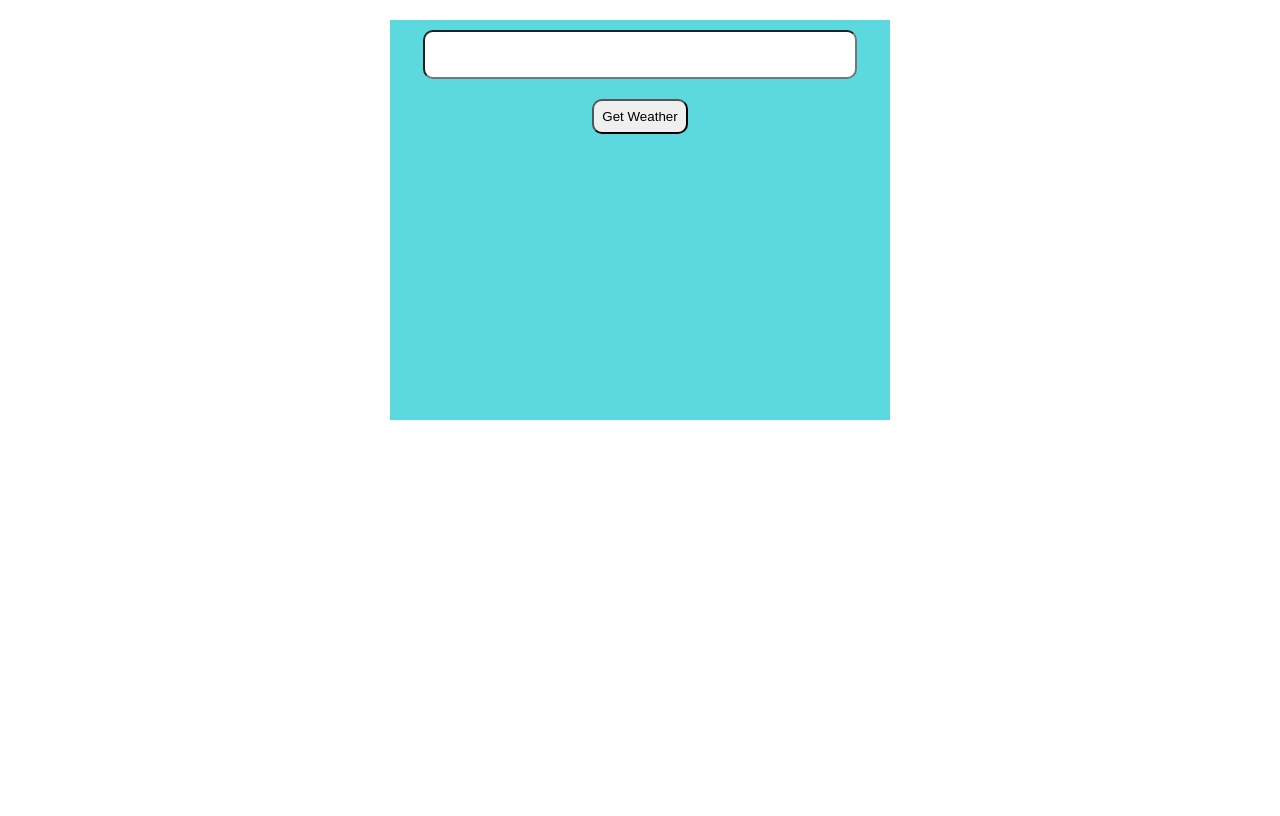
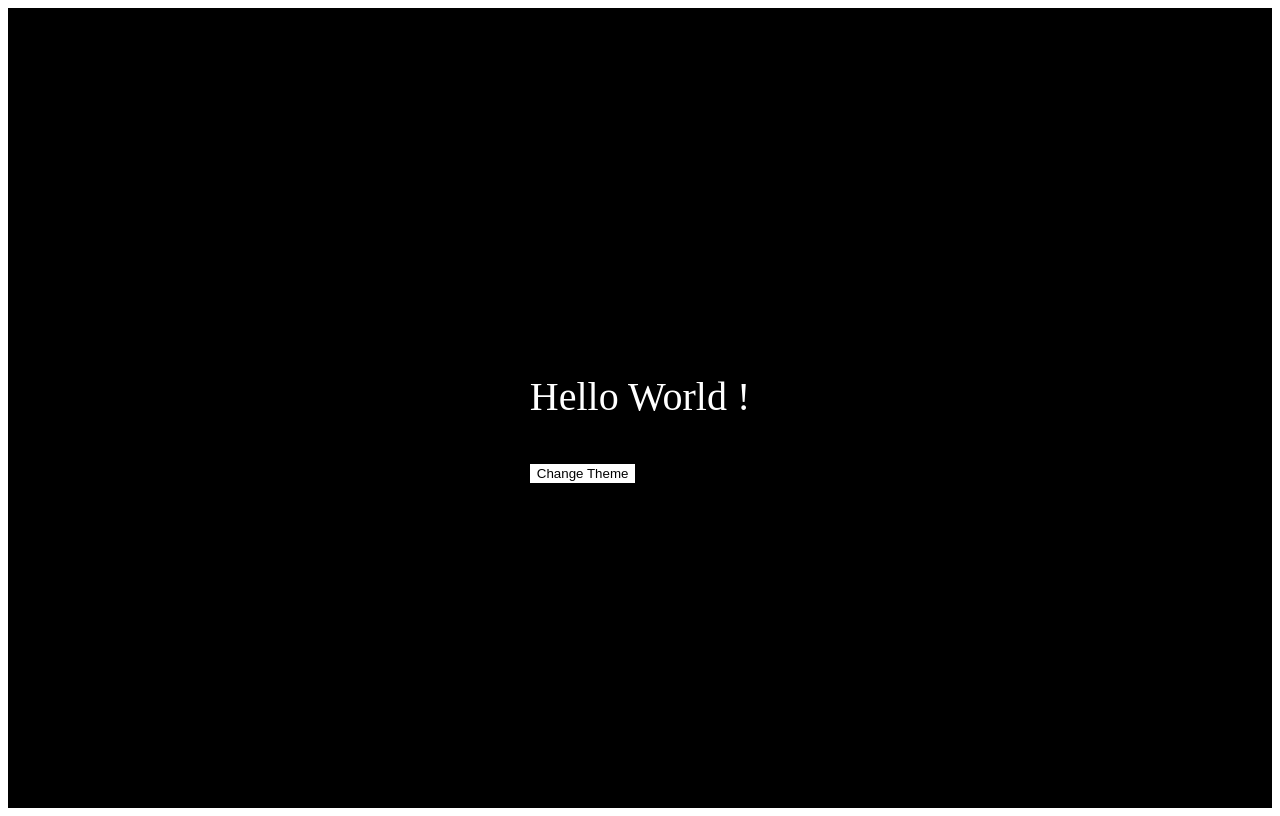
Before and after one commit to Maheshmahto/React_Machine_code, a React (Vite) app: page / in a window 1280 px wide. Built offline with nearby package versions, Linux system fonts and the light colour scheme.

Commit message:
ligh-dark

```diff
--- a/package.json
+++ b/package.json
@@ -13,7 +13,8 @@
     "axios": "^1.7.9",
     "react": "^18.3.1",
     "react-dom": "^18.3.1",
-    "react-icons": "^5.4.0"
+    "react-icons": "^5.4.0",
+    "react-qr-code": "^2.0.15"
   },
   "devDependencies": {
     "@eslint/js": "^9.17.0",
--- a/src/App.jsx
+++ b/src/App.jsx
@@ -5,6 +5,9 @@ import Slider from './Components/image-slider/Image'
 import Cal from './Components/Calculator/Cal'
 import TodoApp from './Components/To-do/Todo'
 import Weather from './Components/Weather/Weather'
+import TicTacToe from './Components/TicTacToe/TicTacToe'
+import QrCode from './Components/Qr-code/QrCode'
+import LightDark from './Components/LightDark/LightDark'
 
 const App = () => {
   return (
@@ -14,7 +17,11 @@ const App = () => {
      {/* <Slider></Slider> */}
      {/* <Cal></Cal> */}
      {/* <TodoApp></TodoApp> */}
-     <Weather></Weather>
+     {/* <Weather></Weather> */}
+     {/* <TicTacToe></TicTacToe> */}
+     {/* <QrCode></QrCode> */}
+     <LightDark></LightDark>
+
     </div>
   )
 }
--- /dev/null
+++ b/src/Components/LightDark/Light.css
@@ -0,0 +1,32 @@
+ :root{
+    --background :white;
+    --text-primary :black ;
+    --button-bg : black;
+    --button-text : white;
+ }
+ [data-theme ='dark']{
+    --background :black;
+    --text-primary :white ;
+    --button-bg : white;
+    --button-text : black;
+ }
+ .light-dark-mode{
+    background-color: var(--background);
+    display: flex;
+    flex-direction: column;
+    justify-content: center;
+    align-items: center;
+    font-size: 20px;
+    transition: all 0.5s;
+    height: 100vh;
+ }
+.light-dark-mode p{
+    color: var(--text-primary);
+    font-size: 40px;
+}
+.light-dark-mode button{
+    background-color: var(--button-bg);
+    border: 1px solid var(--button-bg);
+    color: var(--button-text);
+
+}
--- /dev/null
+++ b/src/Components/LightDark/LightDark.jsx
@@ -0,0 +1,23 @@
+import React from 'react'
+import useLocalStroage from './LocalStorage'
+import './Light.css'
+
+const LightDark = () => {
+    const [theme,setTheme]= useLocalStroage('theme','dark');
+    const handleChangeTheme =()=>{
+        setTheme (theme === 'light' ?'dark' : 'light')
+        console.log(theme)
+    }
+  return (
+    <>
+      <div className="light-dark-mode" data-theme={theme}>
+         <div className="light-container">
+            <p>Hello World !</p>
+            <button onClick={handleChangeTheme}>Change Theme</button>
+         </div>
+      </div>
+    </>
+  )
+}
+
+export default LightDark
--- /dev/null
+++ b/src/Components/LightDark/LocalStorage.jsx
@@ -0,0 +1,25 @@
+import { useEffect } from "react";
+import { useState } from "react";
+
+export default function useLocalStroage(key, defaultValue) {
+  const [value, setValue] = useState(() => {
+    let currentValue;
+
+    try {
+      currentValue = JSON.parse(
+        localStorage.getItem(key) || String(defaultValue)
+      );
+    } catch (error) {
+      console.log(error);
+      currentValue = defaultValue;
+    }
+
+    return currentValue;
+  });
+
+  useEffect(() => {
+    localStorage.setItem(key, JSON.stringify(value));
+  }, [key, value]);
+
+  return [value, setValue];
+}
--- /dev/null
+++ b/src/Components/Qr-code/QrCode.jsx
@@ -0,0 +1,32 @@
+import React, { useState } from "react";
+import QRCode from "react-qr-code";
+import './style.css'
+const QrCode = () => {
+  const [input, setinput] = useState("");
+  const [qrCode, setQrcode] = useState("");
+  const handleGenerateQrcode = () => {
+    setQrcode(input);
+    setinput("");
+  };
+  return (
+    <>
+      <div className="qr-container">
+        {/* <h1>QR Code Generator</h1> */}
+        <div className="inputbox">
+          <input
+            type="text"
+            onChange={(e) => setinput(e.target.value)}
+            value={input}
+            placeholder="enter your value"
+          />
+          <button onClick={handleGenerateQrcode}>Generate</button>
+        </div>
+        <div className="output">
+          <QRCode value={qrCode}></QRCode>
+        </div>
+      </div>
+    </>
+  );
+};
+
+export default QrCode;
--- /dev/null
+++ b/src/Components/Qr-code/style.css
@@ -0,0 +1,10 @@
+.qr-container{
+   display: flex;
+   flex-direction: column;
+   align-items: center;
+   justify-content: center;
+   height: 100vh;
+}
+.inputbox input{
+    margin: 10px;
+}
--- /dev/null
+++ b/src/Components/TicTacToe/TicTacToe.jsx
@@ -0,0 +1,98 @@
+import React, { useState } from "react";
+import "./style.css";
+const TicTacToe = () => {
+  const [board, setBoard] = useState(Array(9).fill(null));
+  const [isXTurn, setXTurn] = useState(true);
+  const [winner, SetWinner] = useState("");
+
+const checkwinner =(board)=>{
+    const winningCombination =[
+        [0,1,2],
+        [3,4,5],
+        [6,7,8],
+        [0,3,6],
+        [1,4,7],
+        [2,5,8],
+        [0,4,8],
+        [2,4,6]
+    ];
+    for(let combin of winningCombination){
+        const [a,b,c]=combin;
+        if(board[a] && board[a]==board[b] && board[a]==board[c]){
+            return board[a];
+        }
+    }
+    return null;
+
+}
+
+
+  const handleClick = (index)=>{
+    if (board[index] || winner) return;
+
+    const newboard=[...board];
+    if(isXTurn){
+        newboard[index]='X';
+    }
+    else{
+        newboard[index]='O';
+    }
+    setBoard(newboard);
+    setXTurn(!isXTurn);
+    const winnerplayer = checkwinner(newboard)
+      if(winnerplayer){
+        SetWinner(winnerplayer);
+      }
+  }
+
+
+
+  const renderSquare = (index) => {
+    return (
+      <button className="square" onClick={() => handleClick(index)}>
+        {board[index]}
+      </button>
+    );
+  };
+
+  const resetGame = () => {
+    setBoard("");
+    SetWinner("");
+
+  };
+
+  return (
+    <>
+      <div className="board">
+        <div className="bord-row">
+          {renderSquare(0)}
+          {renderSquare(1)}
+          {renderSquare(2)}
+        </div>
+        <div className="bord-row">
+          {renderSquare(3)}
+          {renderSquare(4)}
+          {renderSquare(5)}
+        </div>
+        <div className="bord-row">
+          {renderSquare(6)}
+          {renderSquare(7)}
+          {renderSquare(8)}
+        </div>
+        <h2>
+        {winner
+            ? `winner is :${winner}`
+            : `Next turn : ${isXTurn ? "X" : "O"}`
+          }
+
+        </h2>
+
+        <button className="reset" onClick={resetGame}>
+          Reset
+        </button>
+      </div>
+    </>
+  );
+};
+
+export default TicTacToe;
--- /dev/null
+++ b/src/Components/TicTacToe/style.css
@@ -0,0 +1,21 @@
+
+ .board{
+    display: flex;
+    flex-direction: column;
+    align-items: center;
+    justify-content: center;
+    height: 100vh;
+ }
+ .bord-row{
+    display: flex;
+ }
+  .square{
+    height: 50px;
+    width: 50px;
+    margin: 2px;
+    font-size: 20px;
+  }
+  .reset{
+    padding: 5px 10px;
+    border-radius: 10px;
+  }
--- a/src/Components/To-do/Todo.jsx
+++ b/src/Components/To-do/Todo.jsx
@@ -1,30 +1,30 @@
 import React, { useState } from 'react'
 import './todo.css'
 const Todo = () => {
-    const [tasks,setTasks] = useState([]);
+    const [tasklist,setTasklist] = useState([]);
     const [task, setTask] = useState("");
     const [editIndex, seteditIndex]= useState(null);
 
  const handleAddOrUpdateTask = ()=>{
 
     if(editIndex !==null){
-        const updateTasks = [...tasks];
-        updateTasks[editIndex]=task;
-        setTasks(updateTasks);
+        const updatetasklist = [...tasklist];
+        updatetasklist[editIndex]=task;
+        setTasklist(updatetasklist);
         seteditIndex(null);
     }
     else{
-     setTasks([...tasks,task]);
+     setTasklist([...tasklist,task]);
     }
     // setTask("");
  }
  const handleEditTask = (index)=>{
-    setTask(tasks[index]);
+    setTask(tasklist[index]);
     seteditIndex(index);
  };
 //  current element and their index
  const handleDeleteTask = (index)=>{
-    setTasks( tasks.filter( (element,i)=> i !== index));
+    setTasklist( tasklist.filter( (element,i)=> i !== index));
  }
   return (
     <>
@@ -41,7 +41,7 @@ const Todo = () => {
            </div>
            <ul className='task-list'>
              {
-                tasks.map( (t,index)=>(
+                tasklist.map( (t,index)=>(
                     <li key={index} className='task-item'>
                         <span>{t}</span>
                         <div >
```
Also changed, not shown: 1 other file (tests, documents, lock files or other folders).
